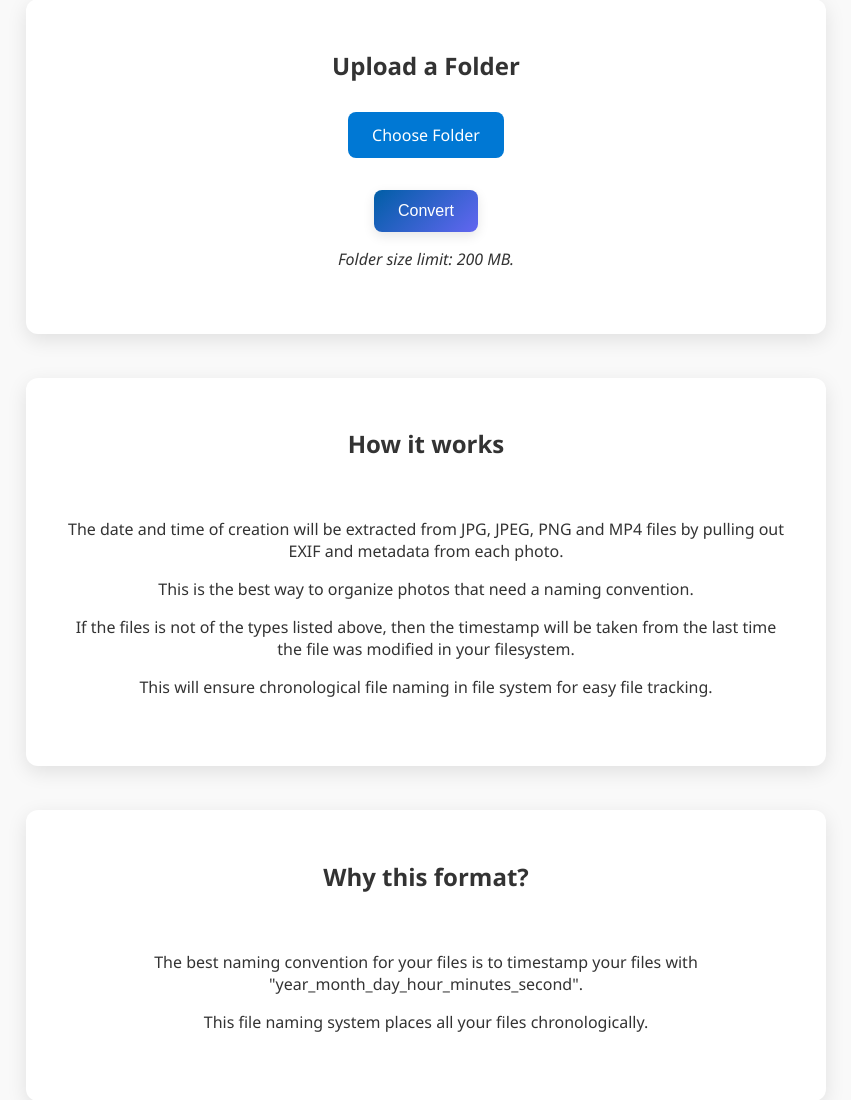
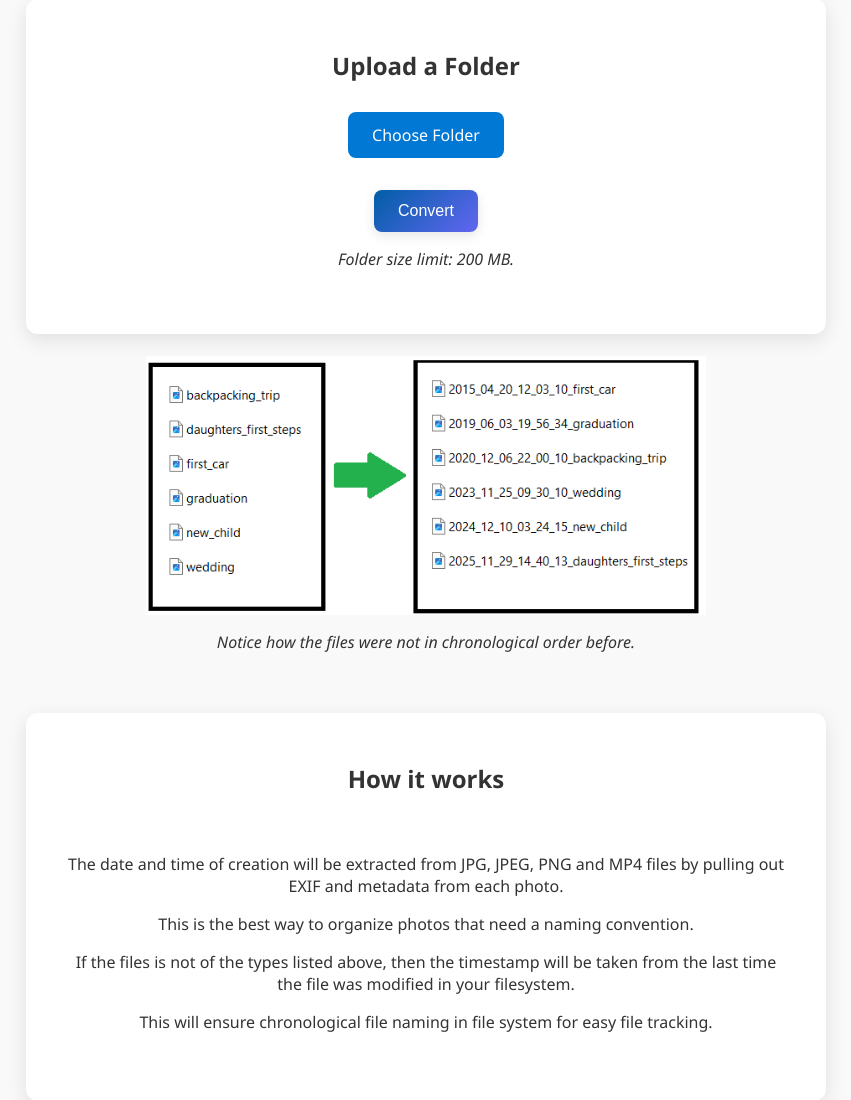
Before and after one commit to jrod2-s/file_sorter, a Flask app: page / in a window 1280 px wide. Shown: the part 478-1578 px from the top of the page, without its empty margins (214-1065 px from the left). Run offline with Flask 3, Linux system fonts and the light colour scheme.

Commit message:
feat: Add example picture

```diff
--- a/static/style.css
+++ b/static/style.css
@@ -123,3 +123,10 @@
       outline: none;
       cursor: pointer;
     }
+
+    .center-img {
+      display: block;
+      margin-left: auto;
+      margin-right: auto;
+      width: 70%; /* adjust as needed */
+    }
--- a/templates/home.html
+++ b/templates/home.html
@@ -46,6 +46,9 @@
     <a href="/tips">How to get a zipfile: File Compression Tips</a> -->
    </div>
 
+   <br>
+   <img src="static/images/example.png" class="center-img" alt="Chronological File Organization">
+   <p style="text-align: center;"><I>Notice how the files were not in chronological order before.</I></p>
    <br><br>
 
    <div class="upload-container" style="text-align: center;">
```
Also changed, not shown: static/images/example.png (added).
